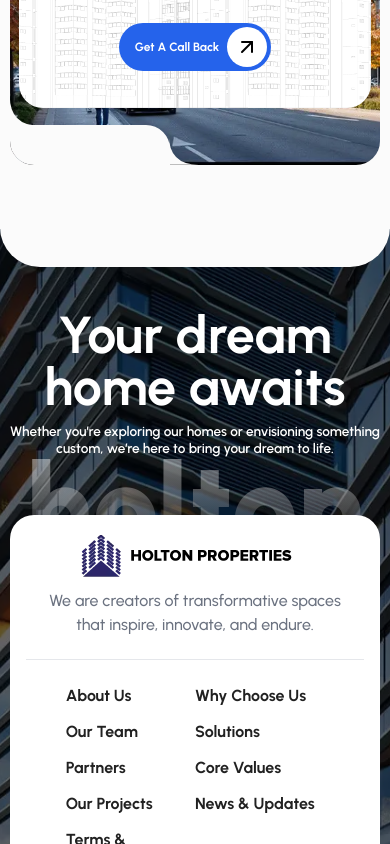
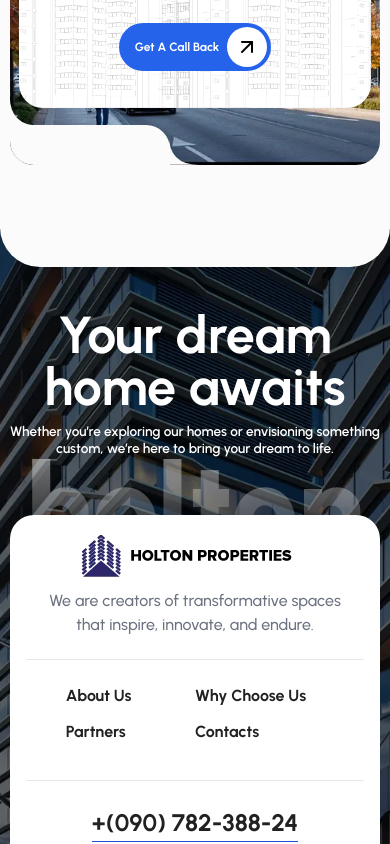
Before and after one commit to CHIDI00/new-holton-properties, a React (Vite) app: page / in a window 390 px wide. Shown: the part 11156-12000 px from the top of the page. Built offline with nearby package versions, Linux system fonts and the light colour scheme.

Commit message:
changes updated

```diff
--- a/package.json
+++ b/package.json
@@ -24,6 +24,7 @@
     "react-dom": "^19.0.0",
     "react-helmet-async": "^2.0.5",
     "react-router-dom": "^7.5.1",
+    "react-router-hash-link": "^2.4.3",
     "swiper": "^11.2.8",
     "tailwind-merge": "^3.2.0"
   },
--- a/src/App.tsx
+++ b/src/App.tsx
@@ -57,7 +57,7 @@ function App() {
             >
               <img src={logo} alt="logo" />
               <div className="relative w-[20rem] h-[5px] bg-blue-950 overflow-hidden my-6 rounded-full">
-                <div className="absolute top-0 left-0 w-[92px] h-full bg-blue-300 animate-animloader" />
+                <div className="absolute top-0 left-0 w-[80px] h-full bg-blue-300 animate-animloader" />
               </div>
             </div>
           }
--- a/src/ui/Footer.tsx
+++ b/src/ui/Footer.tsx
@@ -3,6 +3,7 @@ import project4 from "../assets/project_4.webp";
 import logo from "../assets/HOLTONicon-dark.webp";
 import Magnet from "./Magnet";
 import { NavLink } from "react-router-dom";
+// import { HashLink } from "react-router-hash-link";
 
 const Footer: React.FC = () => {
   return (
@@ -64,39 +65,39 @@ const Footer: React.FC = () => {
             </p>
           </div>
           <div className="md:w-[30%] flex justify-start items-start md:h-full w-full md:py-0 py-[3rem] md:border-r-[1px] md:border-b-0 border-b-[1px] border-gray-200">
-            <ul className="w-full grid grid-cols-2 justify-start items-center md:px-0 px-[5rem] md:text-[1.5rem] text-[2rem] font-bold ">
+            <ul className="w-full grid grid-cols-2 justify-start items-center md:px-0 px-[5rem] md:text-[2rem] text-[2rem] font-bold ">
               <li className="mb-[1.5rem]">
                 <NavLink to="/about_us">About Us</NavLink>
               </li>
               <li className="mb-[1.5rem]">
-                <a href="#whychooseus">Why Choose Us</a>
+                <NavLink to="/">Why Choose Us</NavLink>
               </li>
-              <li className="mb-[1.5rem]">
+              {/* <li className="mb-[1.5rem]">
                 <a href="">Our Team</a>
               </li>
               <li className="mb-[1.5rem]">
                 <a href="">Solutions</a>
+              </li> */}
+              <li className="mb-[1.5rem]">
+                <a href="/">Partners</a>
               </li>
-              <li className="mb-[1.5rem]">
-                <a href="">Partners</a>
-              </li>
-              <li className="mb-[1.5rem]">
+              {/* <li className="mb-[1.5rem]">
                 <a href="">Core Values</a>
-              </li>
-              <li className="mb-[1.5rem]">
+              </li> */}
+              {/* <li className="mb-[1.5rem]">
                 <a href="">Our Projects</a>
               </li>
               <li className="mb-[1.5rem]">
                 <a href="">News & Updates</a>
-              </li>
+              </li> */}
+              {/* <li className="mb-[1.5rem]">
+                <a href="">Terms & Conditions</a>
+              </li> */}
+              {/* <li className="mb-[1.5rem]">
+                <a href="">Support Center</a>
+              </li> */}
               <li className="mb-[1.5rem]">
-                <a href="">Terms & Conditions</a>
-              </li>
-              <li className="mb-[1.5rem]">
-                <a href="">Support Center</a>
-              </li>
-              <li className="mb-[1.5rem]">
-                <NavLink to="">Contacts</NavLink>
+                <NavLink to="/contact_us">Contacts</NavLink>
               </li>
             </ul>
           </div>
--- a/tailwind.config.js
+++ b/tailwind.config.js
@@ -18,22 +18,6 @@ export default {
     },
     extend: {
       inset: { 13: "26px" },
-
-      keyframes: {
-        animloader: {
-          "0%": {
-            left: "0",
-            transform: "translateX(-100%)",
-          },
-          "100%": {
-            left: "100%",
-            transform: "translateX(0%)",
-          },
-        },
-      },
-      animation: {
-        animloader: "animloader 2s linear infinite",
-      },
 
       animation: {
         "fade-in-up": "fadeInUp 0.5s ease-out forwards",
@@ -72,6 +56,23 @@ export default {
         "l9-animation": "l9 1s infinite alternate",
       },
     },
+    extend: {
+      keyframes: {
+        animloader: {
+          "0%": {
+            left: "0",
+            transform: "translateX(-100%)",
+          },
+          "100%": {
+            left: "100%",
+            transform: "translateX(0%)",
+          },
+        },
+      },
+      animation: {
+        animloader: "animloader 2s linear infinite",
+      },
+    },
   },
   plugins: [],
   corePlugins: {
```
Also changed, not shown: 1 other file (tests, documents, lock files or other folders).
